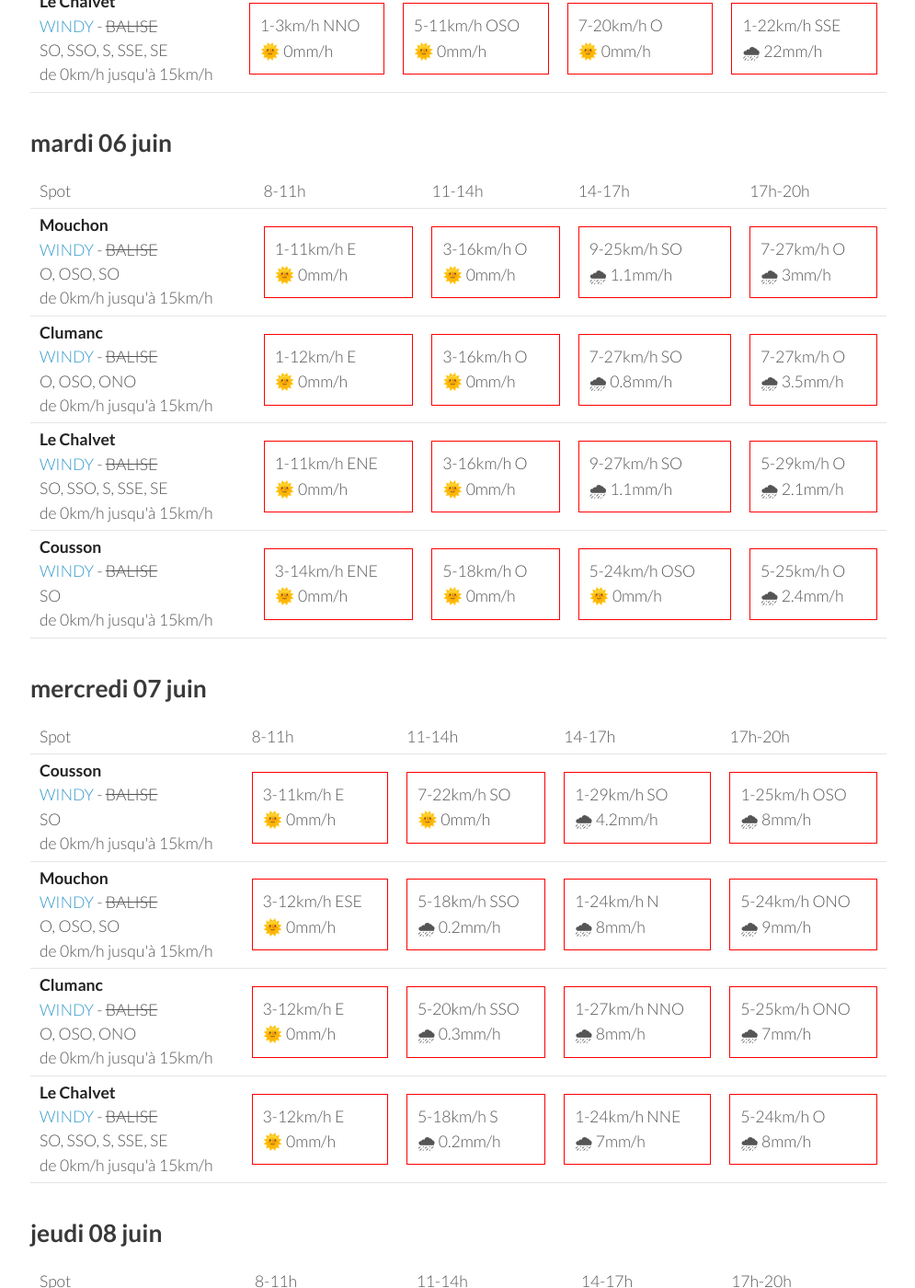
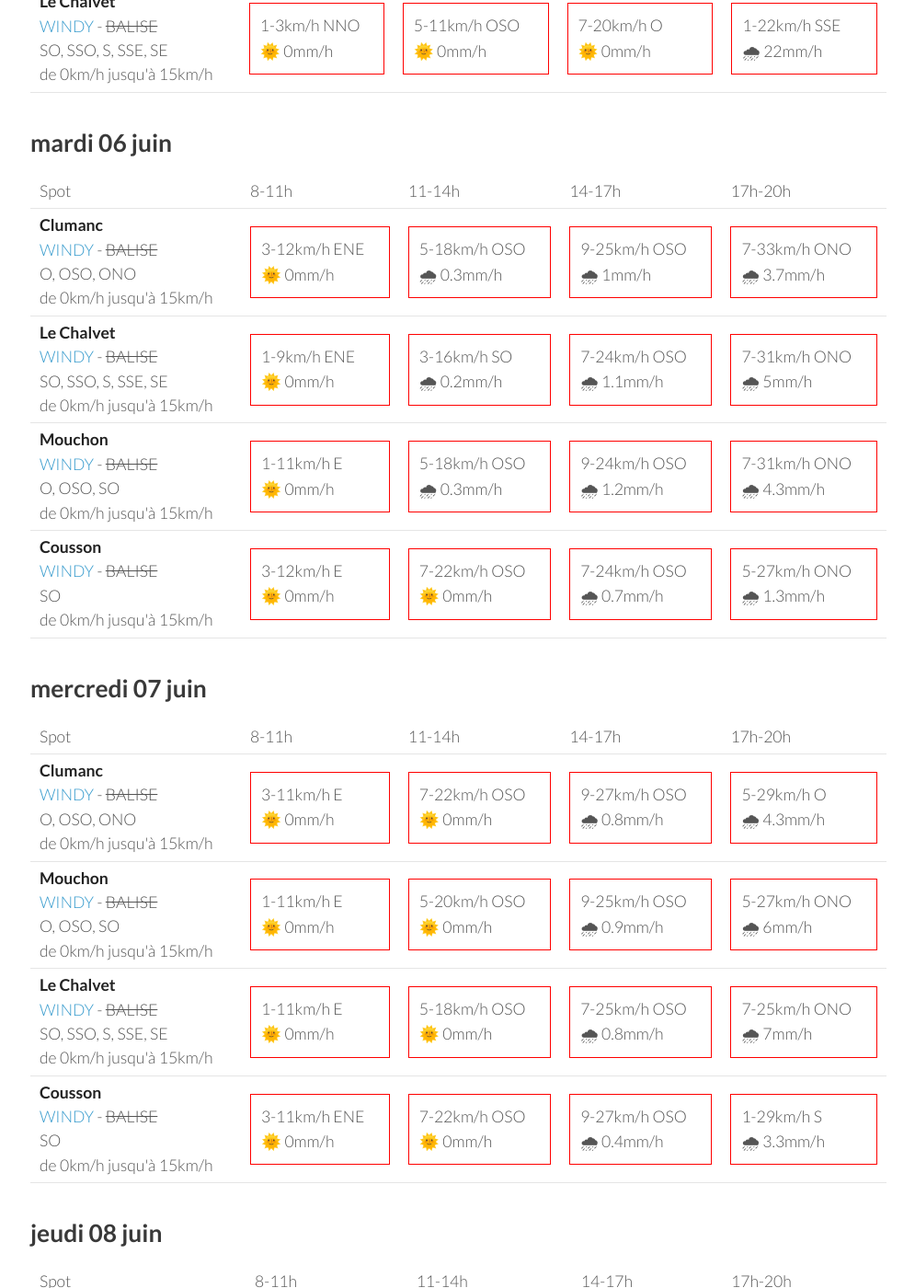
Before and after one commit to parapente-dans-le-nord/parapente-dans-le-nord.github.io, a Jekyll site: the page built from saint_andre.markdown, in a window 1280 px wide and 1400 px high, scrolled down 1325 px. Shown: the whole window at 92% size, without its empty margins (25-1020 px from the left). Built offline with Jekyll 4.4.1, drawn with Linux system fonts in a browser that asks for light colours; some of the changed text lies outside the part shown.

Commit message:
update index.markdown

```diff
--- a/saint_andre.markdown
+++ b/saint_andre.markdown
@@ -130,42 +130,42 @@ page mise à jour le dimanche 04 juin 13:36
       <td>17h-20h</td>
     </tr>
 <tr>
-        <td><strong>Mouchon</strong><br><a href="https://windy.com/43.992/6.424?43.878,6.425,10,m:eSuaglR">WINDY</a> - <span class="no-balise"> BALISE </span><br> <span class="vent-favorable">O, OSO, SO</span><br><span class="force-vent">de 0km/h jusqu'à 15km/h</span> </td>
-
-            <td><div class="not-flyable"><p>1-11km/h E</p><p>🌞 0mm/h</p></div></td>
-            <td><div class="not-flyable"><p>3-16km/h O</p><p>🌞 0mm/h</p></div></td>
-            <td><div class="not-flyable"><p>9-25km/h SO</p><p>🌧 1.1mm/h</p></div></td>
-            <td><div class="not-flyable"><p>7-27km/h O</p><p>🌧 3mm/h</p></div></td>
-
-
-    </tr>
-<tr>
         <td><strong>Clumanc</strong><br><a href="https://windy.com/44.027/6.402?43.914,6.403,10,m:eSxaglP">WINDY</a> - <span class="no-balise"> BALISE </span><br> <span class="vent-favorable">O, OSO, ONO</span><br><span class="force-vent">de 0km/h jusqu'à 15km/h</span> </td>
 
-            <td><div class="not-flyable"><p>1-12km/h E</p><p>🌞 0mm/h</p></div></td>
-            <td><div class="not-flyable"><p>3-16km/h O</p><p>🌞 0mm/h</p></div></td>
-            <td><div class="not-flyable"><p>7-27km/h SO</p><p>🌧 0.8mm/h</p></div></td>
-            <td><div class="not-flyable"><p>7-27km/h O</p><p>🌧 3.5mm/h</p></div></td>
+            <td><div class="not-flyable"><p>3-12km/h ENE</p><p>🌞 0mm/h</p></div></td>
+            <td><div class="not-flyable"><p>5-18km/h OSO</p><p>🌧 0.3mm/h</p></div></td>
+            <td><div class="not-flyable"><p>9-25km/h OSO</p><p>🌧 1mm/h</p></div></td>
+            <td><div class="not-flyable"><p>7-33km/h ONO</p><p>🌧 3.7mm/h</p></div></td>
 
 
     </tr>
 <tr>
         <td><strong>Le Chalvet</strong><br><a href="https://windy.com/43.979/6.480?43.866,6.480,10,m:eSsaglX">WINDY</a> - <span class="no-balise"> BALISE </span><br> <span class="vent-favorable">SO, SSO, S, SSE, SE</span><br><span class="force-vent">de 0km/h jusqu'à 15km/h</span> </td>
 
-            <td><div class="not-flyable"><p>1-11km/h ENE</p><p>🌞 0mm/h</p></div></td>
-            <td><div class="not-flyable"><p>3-16km/h O</p><p>🌞 0mm/h</p></div></td>
-            <td><div class="not-flyable"><p>9-27km/h SO</p><p>🌧 1.1mm/h</p></div></td>
-            <td><div class="not-flyable"><p>5-29km/h O</p><p>🌧 2.1mm/h</p></div></td>
+            <td><div class="not-flyable"><p>1-9km/h ENE</p><p>🌞 0mm/h</p></div></td>
+            <td><div class="not-flyable"><p>3-16km/h SO</p><p>🌧 0.2mm/h</p></div></td>
+            <td><div class="not-flyable"><p>7-24km/h OSO</p><p>🌧 1.1mm/h</p></div></td>
+            <td><div class="not-flyable"><p>7-31km/h ONO</p><p>🌧 5mm/h</p></div></td>
+
+
+    </tr>
+<tr>
+        <td><strong>Mouchon</strong><br><a href="https://windy.com/43.992/6.424?43.878,6.425,10,m:eSuaglR">WINDY</a> - <span class="no-balise"> BALISE </span><br> <span class="vent-favorable">O, OSO, SO</span><br><span class="force-vent">de 0km/h jusqu'à 15km/h</span> </td>
+
+            <td><div class="not-flyable"><p>1-11km/h E</p><p>🌞 0mm/h</p></div></td>
+            <td><div class="not-flyable"><p>5-18km/h OSO</p><p>🌧 0.3mm/h</p></div></td>
+            <td><div class="not-flyable"><p>9-24km/h OSO</p><p>🌧 1.2mm/h</p></div></td>
+            <td><div class="not-flyable"><p>7-31km/h ONO</p><p>🌧 4.3mm/h</p></div></td>
 
 
     </tr>
 <tr>
         <td><strong>Cousson</strong><br><a href="https://windy.com/44.054/6.240?43.940,6.241,10,m:eSAaglz">WINDY</a> - <span class="no-balise"> BALISE </span><br> <span class="vent-favorable">SO</span><br><span class="force-vent">de 0km/h jusqu'à 15km/h</span> </td>
 
-            <td><div class="not-flyable"><p>3-14km/h ENE</p><p>🌞 0mm/h</p></div></td>
-            <td><div class="not-flyable"><p>5-18km/h O</p><p>🌞 0mm/h</p></div></td>
-            <td><div class="not-flyable"><p>5-24km/h OSO</p><p>🌞 0mm/h</p></div></td>
-            <td><div class="not-flyable"><p>5-25km/h O</p><p>🌧 2.4mm/h</p></div></td>
+            <td><div class="not-flyable"><p>3-12km/h E</p><p>🌞 0mm/h</p></div></td>
+            <td><div class="not-flyable"><p>7-22km/h OSO</p><p>🌞 0mm/h</p></div></td>
+            <td><div class="not-flyable"><p>7-24km/h OSO</p><p>🌧 0.7mm/h</p></div></td>
+            <td><div class="not-flyable"><p>5-27km/h ONO</p><p>🌧 1.3mm/h</p></div></td>
 
 
     </tr>
@@ -186,42 +186,42 @@ page mise à jour le dimanche 04 juin 13:36
       <td>17h-20h</td>
     </tr>
 <tr>
-        <td><strong>Cousson</strong><br><a href="https://windy.com/44.054/6.240?43.940,6.241,10,m:eSAaglz">WINDY</a> - <span class="no-balise"> BALISE </span><br> <span class="vent-favorable">SO</span><br><span class="force-vent">de 0km/h jusqu'à 15km/h</span> </td>
+        <td><strong>Clumanc</strong><br><a href="https://windy.com/44.027/6.402?43.914,6.403,10,m:eSxaglP">WINDY</a> - <span class="no-balise"> BALISE </span><br> <span class="vent-favorable">O, OSO, ONO</span><br><span class="force-vent">de 0km/h jusqu'à 15km/h</span> </td>
 
             <td><div class="not-flyable"><p>3-11km/h E</p><p>🌞 0mm/h</p></div></td>
-            <td><div class="not-flyable"><p>7-22km/h SO</p><p>🌞 0mm/h</p></div></td>
-            <td><div class="not-flyable"><p>1-29km/h SO</p><p>🌧 4.2mm/h</p></div></td>
-            <td><div class="not-flyable"><p>1-25km/h OSO</p><p>🌧 8mm/h</p></div></td>
+            <td><div class="not-flyable"><p>7-22km/h OSO</p><p>🌞 0mm/h</p></div></td>
+            <td><div class="not-flyable"><p>9-27km/h OSO</p><p>🌧 0.8mm/h</p></div></td>
+            <td><div class="not-flyable"><p>5-29km/h O</p><p>🌧 4.3mm/h</p></div></td>
 
 
     </tr>
 <tr>
         <td><strong>Mouchon</strong><br><a href="https://windy.com/43.992/6.424?43.878,6.425,10,m:eSuaglR">WINDY</a> - <span class="no-balise"> BALISE </span><br> <span class="vent-favorable">O, OSO, SO</span><br><span class="force-vent">de 0km/h jusqu'à 15km/h</span> </td>
 
-            <td><div class="not-flyable"><p>3-12km/h ESE</p><p>🌞 0mm/h</p></div></td>
-            <td><div class="not-flyable"><p>5-18km/h SSO</p><p>🌧 0.2mm/h</p></div></td>
-            <td><div class="not-flyable"><p>1-24km/h N</p><p>🌧 8mm/h</p></div></td>
-            <td><div class="not-flyable"><p>5-24km/h ONO</p><p>🌧 9mm/h</p></div></td>
-
-
-    </tr>
-<tr>
-        <td><strong>Clumanc</strong><br><a href="https://windy.com/44.027/6.402?43.914,6.403,10,m:eSxaglP">WINDY</a> - <span class="no-balise"> BALISE </span><br> <span class="vent-favorable">O, OSO, ONO</span><br><span class="force-vent">de 0km/h jusqu'à 15km/h</span> </td>
-
-            <td><div class="not-flyable"><p>3-12km/h E</p><p>🌞 0mm/h</p></div></td>
-            <td><div class="not-flyable"><p>5-20km/h SSO</p><p>🌧 0.3mm/h</p></div></td>
-            <td><div class="not-flyable"><p>1-27km/h NNO</p><p>🌧 8mm/h</p></div></td>
-            <td><div class="not-flyable"><p>5-25km/h ONO</p><p>🌧 7mm/h</p></div></td>
+            <td><div class="not-flyable"><p>1-11km/h E</p><p>🌞 0mm/h</p></div></td>
+            <td><div class="not-flyable"><p>5-20km/h OSO</p><p>🌞 0mm/h</p></div></td>
+            <td><div class="not-flyable"><p>9-25km/h OSO</p><p>🌧 0.9mm/h</p></div></td>
+            <td><div class="not-flyable"><p>5-27km/h ONO</p><p>🌧 6mm/h</p></div></td>
 
 
     </tr>
 <tr>
         <td><strong>Le Chalvet</strong><br><a href="https://windy.com/43.979/6.480?43.866,6.480,10,m:eSsaglX">WINDY</a> - <span class="no-balise"> BALISE </span><br> <span class="vent-favorable">SO, SSO, S, SSE, SE</span><br><span class="force-vent">de 0km/h jusqu'à 15km/h</span> </td>
 
-            <td><div class="not-flyable"><p>3-12km/h E</p><p>🌞 0mm/h</p></div></td>
-            <td><div class="not-flyable"><p>5-18km/h S</p><p>🌧 0.2mm/h</p></div></td>
-            <td><div class="not-flyable"><p>1-24km/h NNE</p><p>🌧 7mm/h</p></div></td>
-            <td><div class="not-flyable"><p>5-24km/h O</p><p>🌧 8mm/h</p></div></td>
+            <td><div class="not-flyable"><p>1-11km/h E</p><p>🌞 0mm/h</p></div></td>
+            <td><div class="not-flyable"><p>5-18km/h OSO</p><p>🌞 0mm/h</p></div></td>
+            <td><div class="not-flyable"><p>7-25km/h OSO</p><p>🌧 0.8mm/h</p></div></td>
+            <td><div class="not-flyable"><p>7-25km/h ONO</p><p>🌧 7mm/h</p></div></td>
+
+
+    </tr>
+<tr>
+        <td><strong>Cousson</strong><br><a href="https://windy.com/44.054/6.240?43.940,6.241,10,m:eSAaglz">WINDY</a> - <span class="no-balise"> BALISE </span><br> <span class="vent-favorable">SO</span><br><span class="force-vent">de 0km/h jusqu'à 15km/h</span> </td>
+
+            <td><div class="not-flyable"><p>3-11km/h ENE</p><p>🌞 0mm/h</p></div></td>
+            <td><div class="not-flyable"><p>7-22km/h OSO</p><p>🌞 0mm/h</p></div></td>
+            <td><div class="not-flyable"><p>9-27km/h OSO</p><p>🌧 0.4mm/h</p></div></td>
+            <td><div class="not-flyable"><p>1-29km/h S</p><p>🌧 3.3mm/h</p></div></td>
 
 
     </tr>
```
Also changed, not shown: other parts of saint_andre.markdown (+1 -1 lines).
